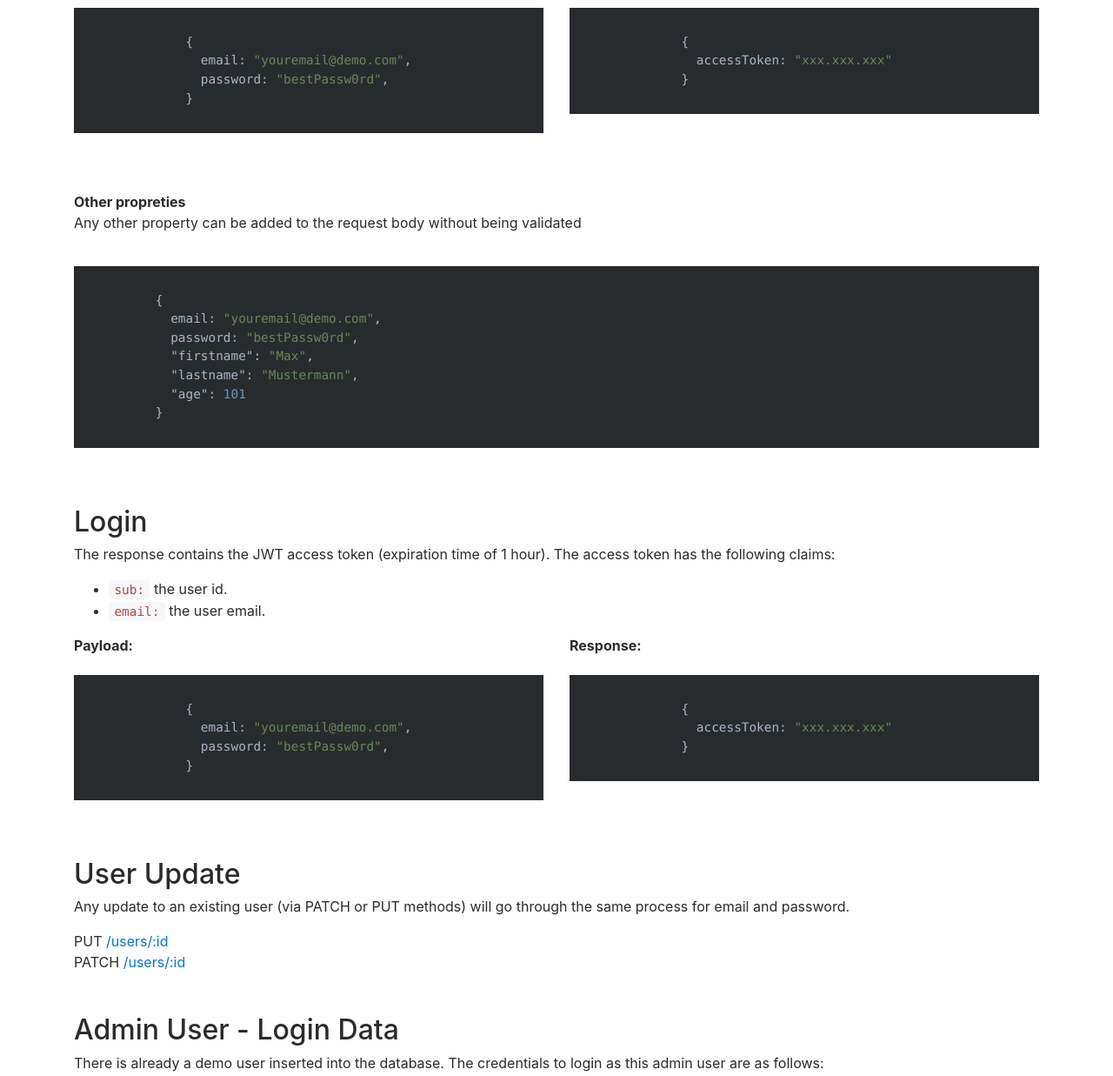
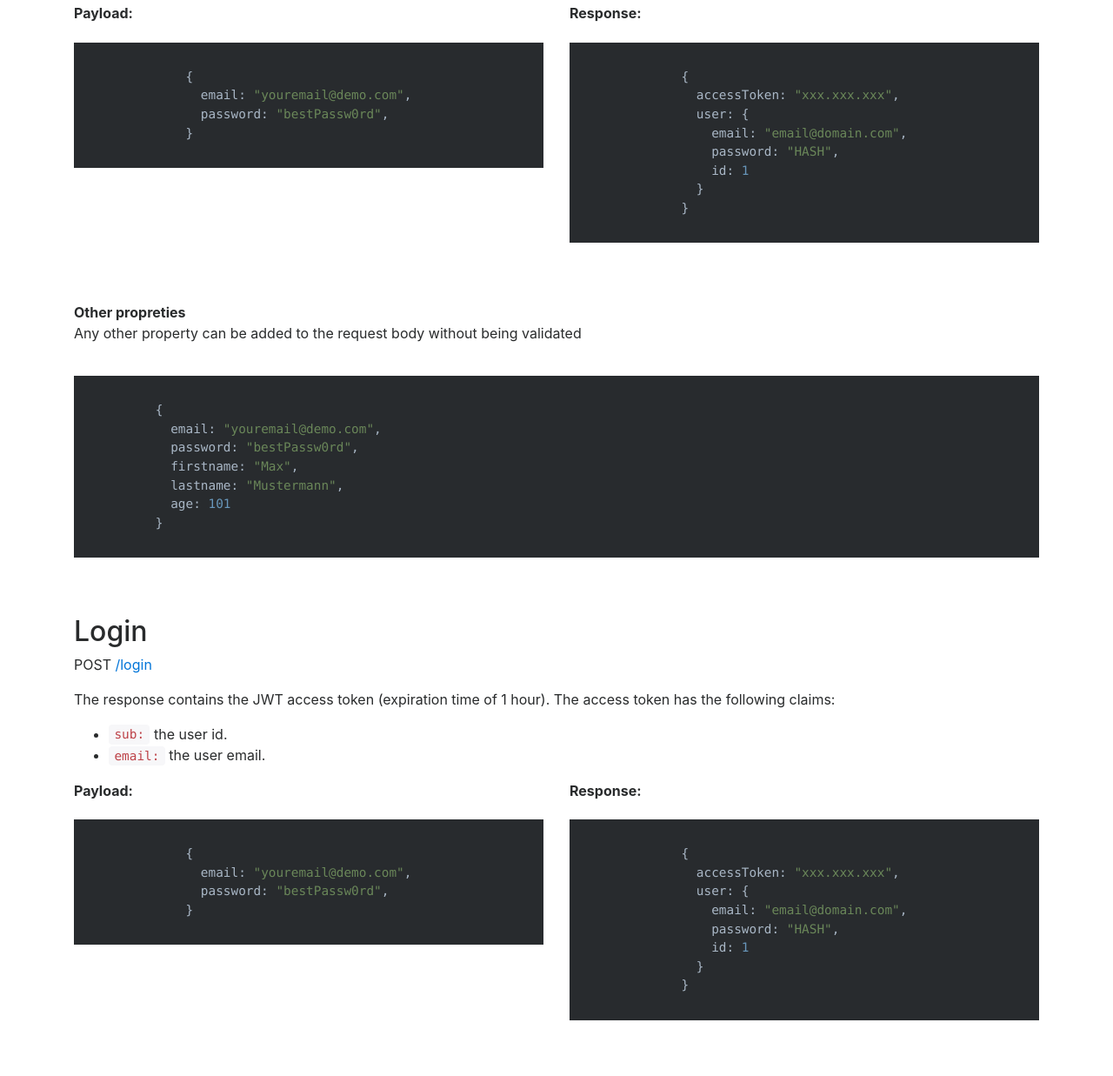
Before and after one commit to workshops-de/bookmonkey-api, a website: page public/index.html in a window 1280 px wide. Shown: the part 7078-8315 px from the top of the page at 87% size. Drawn offline with Linux system fonts and the light colour scheme.

Commit message:
fix: update docs

```diff
--- a/package.json
+++ b/package.json
@@ -1,7 +1,7 @@
 {
   "name": "bookmonkey-api",
   "description": "A simple backend for the BookMonkey example application.",
-  "version": "3.1.1",
+  "version": "3.1.2",
   "dependencies": {
     "bcryptjs": "^2.4.3",
     "compose-middleware": "^5.0.1",
--- a/public/index.html
+++ b/public/index.html
@@ -380,6 +380,7 @@
 
       <!-- Register -->
       <h2 id="register">Register</h2>
+      <p>POST <a href="/register" target="_blank">/register</a></p>
       <p>The response contains the JWT access token (expiration time of 1 hour). The access token has the following claims:
         <ul>
           <li><code>sub:</code> the user id.</li>
@@ -404,7 +405,12 @@
           <pre class="mb-4">
             <code class="json">
               {
-                accessToken: "xxx.xxx.xxx"
+                accessToken: "xxx.xxx.xxx",
+                user: {
+                  email: "email@domain.com",
+                  password: "HASH",
+                  id: 1
+                }
               }
             </code>
           </pre>
@@ -418,16 +424,17 @@
           {
             email: "youremail@demo.com",
             password: "bestPassw0rd",
-            "firstname": "Max",
-            "lastname": "Mustermann",
-            "age": 101
+            firstname: "Max",
+            lastname: "Mustermann",
+            age: 101
           }
         </code>
       </pre>
 
       <!-- Login -->
       <h2 id="login">Login</h2>
-      <p>The response contains the JWT access token (expiration time of 1 hour).  The access token has the following claims:
+      <p>POST <a href="/login" target="_blank">/login</a></p>
+      <p>The response contains the JWT access token (expiration time of 1 hour). The access token has the following claims:
         <ul>
           <li><code>sub:</code> the user id.</li>
           <li><code>email:</code> the user email.</li>
@@ -451,7 +458,12 @@
           <pre class="mb-4">
             <code class="json">
               {
-                accessToken: "xxx.xxx.xxx"
+                accessToken: "xxx.xxx.xxx",
+                user: {
+                  email: "email@domain.com",
+                  password: "HASH",
+                  id: 1
+                }
               }
             </code>
           </pre>
```
